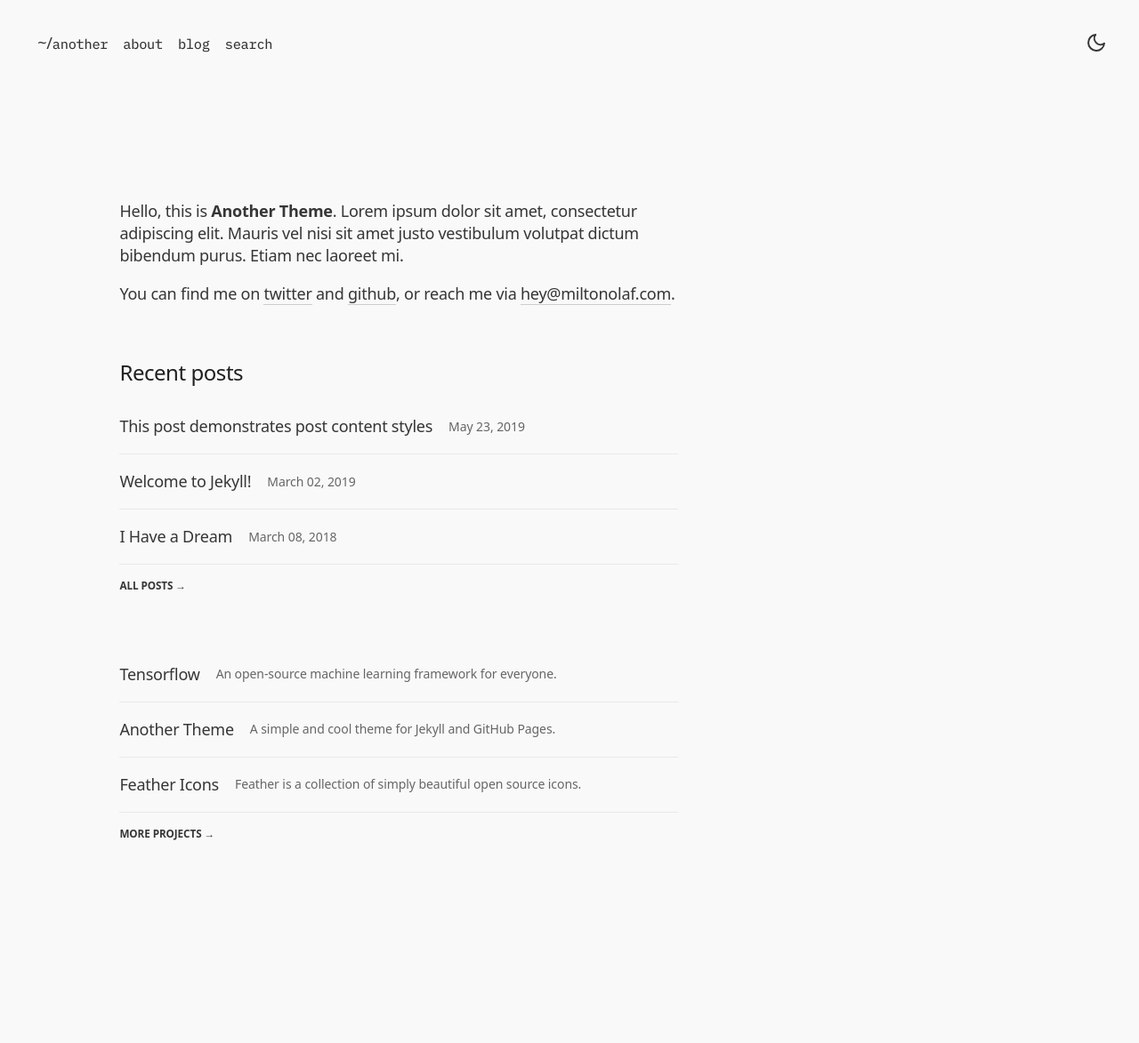
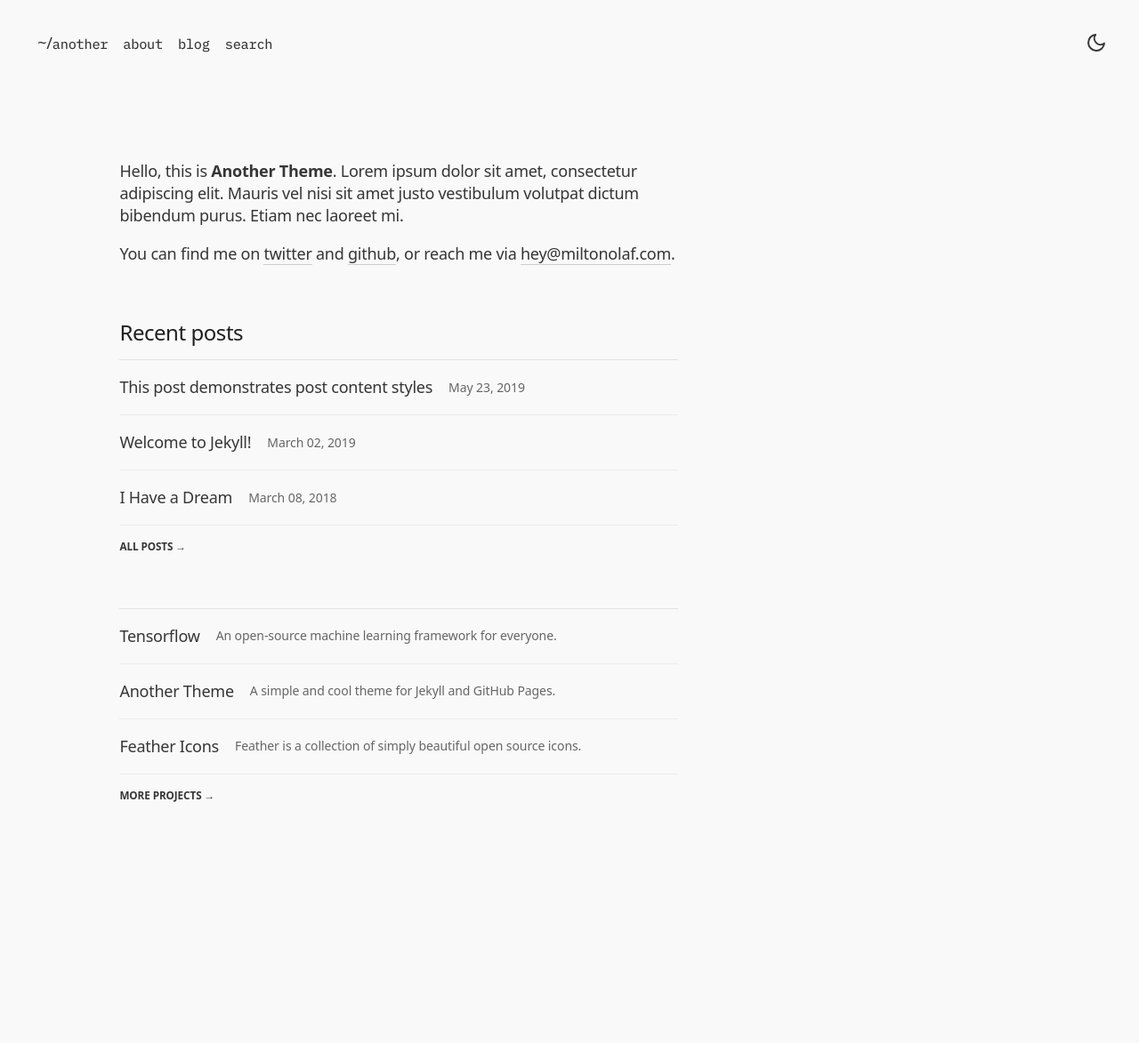
Before and after one commit to miltonparedes/another, a Jekyll site: the page built from index.md, in a window 1280 px wide. Shown: the whole page at 89% size. Built offline with Jekyll 4.4.1, drawn with Linux system fonts in a browser that asks for light colours; some web fonts are replaced; after the commit the page ends 1085 px from its top, so only the background shows below that.

Commit message:
Reset style

```diff
--- a/_sass/another/_feed.scss
+++ b/_sass/another/_feed.scss
@@ -3,11 +3,11 @@
 
   .post-node {
     font-weight: 400;
-    border-bottom: 1px solid rgba(var(--rgb-primary), 0.075);
+    border-bottom: 1px solid rgba(var(--rgb-primary), 0.055);
 
-    // &:first-child{
-    //   border-top: 1px solid rgba(var(--rgb-primary), 0.1);
-    // }
+    &:first-child{
+      border-top: 1px solid rgba(var(--rgb-primary), 0.1);
+    }
 
     .post-link {
       display: -webkit-box;
--- a/_sass/another/_layout.scss
+++ b/_sass/another/_layout.scss
@@ -12,7 +12,7 @@
 
 .container {
   max-width: 100%;
-  padding: 20vh 0;
+  padding: 15vh 0;
   padding-left: 1rem;
   padding-right: 1rem;
   margin-left: 0;
@@ -22,7 +22,7 @@
   }
 
   @media (min-width: $medium-breakpoint) {
-    padding: 25vh 0;
+    padding: 20vh 0;
     max-width: 70%;
     margin: auto;
   }
--- a/_sass/another/_utilities.scss
+++ b/_sass/another/_utilities.scss
@@ -7,7 +7,7 @@
 }
 
 .mt-sm{
-  margin-top: 1rem;
+  margin-top: 2.25rem;
 }
 
 .mb-sm{
```
